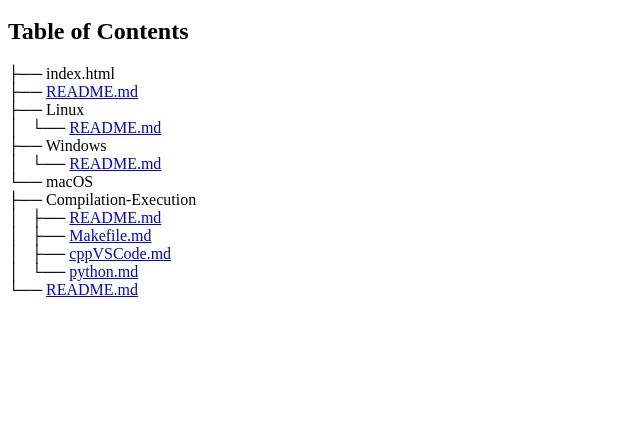
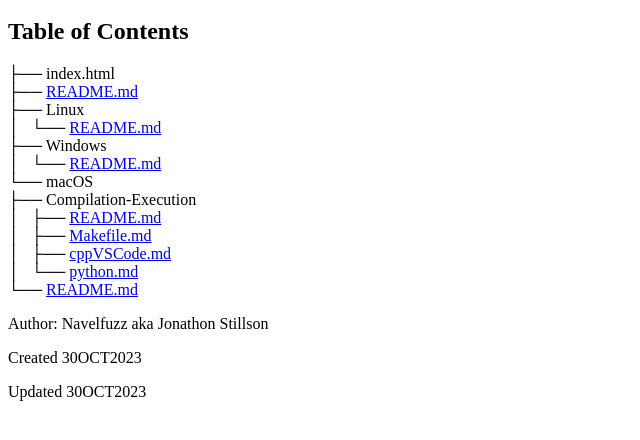
Before and after one commit to Navelfuzz/instructions, a plain HTML site: page index.html in a window 1280 px wide. Shown: the part 136-576 px from the top of the page, without its empty margins (0-640 px from the left). Drawn offline with Linux system fonts and the light colour scheme.

Commit message:
added footer content on index

```diff
--- a/index.html
+++ b/index.html
@@ -48,7 +48,9 @@
             </div>
         </main>
         <footer>
-
+            <p>Author: Navelfuzz aka Jonathon Stillson</p>
+            <p>Created 30OCT2023</p>
+            <p>Updated 30OCT2023</p>
         </footer>
     </body>
 </html>
```
